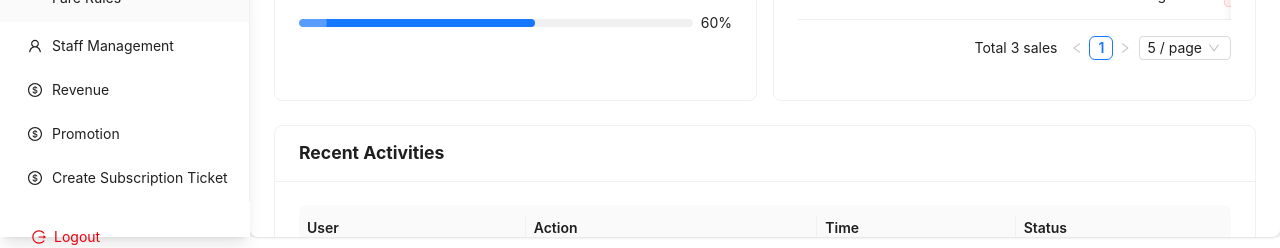
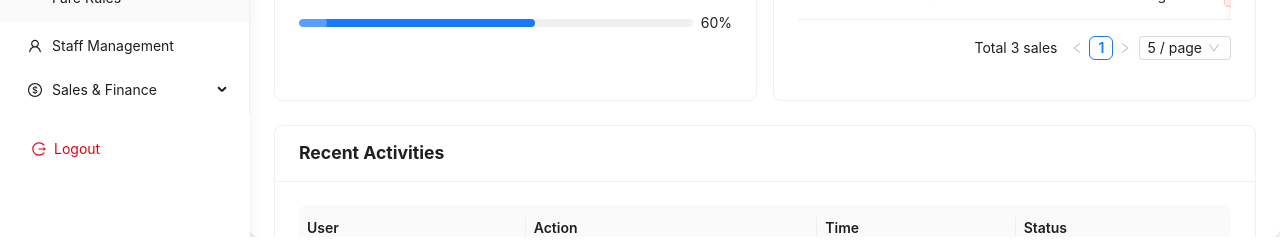
Before and after one commit to HCMC-Metro-SWD392/Summer2025SWD392_NET1703_Group2_FE, a React (Vite) app: page /manager in a window 1280 px wide. Shown: the part 563-811 px from the top of the page. Built offline with nearby package versions, Linux system fonts and the light colour scheme.

Commit message:
Update Manager Layout

```diff
--- a/src/app/layouts/ManagerLayout/ManagerLayout.tsx
+++ b/src/app/layouts/ManagerLayout/ManagerLayout.tsx
@@ -79,19 +79,23 @@ const ManagerLayout: React.FC = () => {
       label: 'Staff Management',
     },
     {
+      key: 'sales-finance',
+      icon: <DollarCircleOutlined />,
+      label: 'Sales & Finance',
+      children: [
+        {
           key: '/manager/revenue',
-      icon: <DollarCircleOutlined />,
           label: 'Revenue',
         },
         {
           key: '/manager/promotion',
-      icon: <DollarCircleOutlined />,
           label: 'Promotion',
         },
         {
           key: '/manager/create-subscription-ticket',
-      icon: <DollarCircleOutlined />,
           label: 'Create Subscription Ticket',
+        },
+      ],
     },
   ];
 
```
Lines whose indentation alone changed are shown as unchanged.
